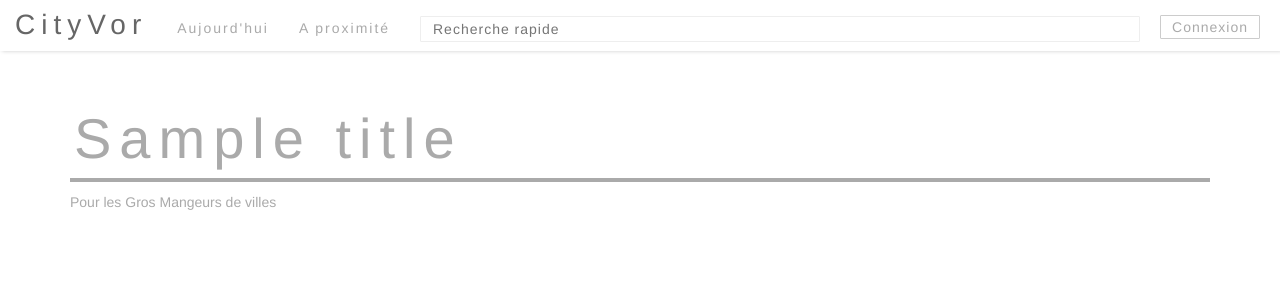
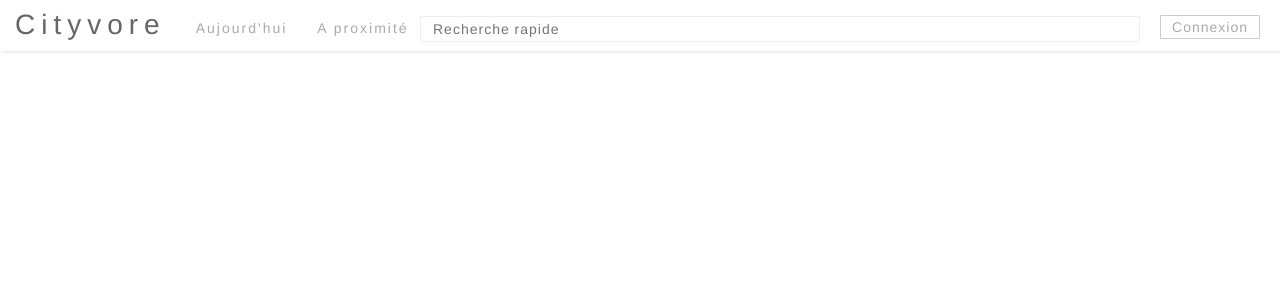
Before and after one commit to TruongHuuTien/Cityvore, a Node project: template views/index.ejs in a window 1280 px wide. Shown: the top 300 px of the page. Run offline with Node 20 templates, Linux system fonts and the light colour scheme; the template is opened without the code that fills it: most values are stand-ins (such as "Sample title", 1, 10 or a date in 2020).

Commit message:
0.0.1 - change the Name From CityVor to Cityvore

```diff
--- a/package.json
+++ b/package.json
@@ -1,9 +1,10 @@
 {
-  "name": "application-name",
+	"name": "Cityvore",
 	"version": "0.0.1",
 	"private": true,
 	"scripts": {
-    "start": "node ./bin/www"
+		"start": "node ./bin/www",
+		"test": "node debug ./bin/www"
 	},
 	"dependencies": {
 		"express": "~4.0.0",
--- a/views/block/header.ejs
+++ b/views/block/header.ejs
@@ -1,7 +1,7 @@
 <div id="page-header" class="navbar navbar-fixed-top" role="navigation">
 	<div class="container">
 		<div class="navbar-header">
-			<a class="navbar-brand" href="#">CityVor</a>
+			<a class="navbar-brand" href="#">Cityvore</a>
 		</div>
 		<div class="collapse navbar-collapse">
 			<ul class="nav navbar-nav">
--- a/views/index.ejs
+++ b/views/index.ejs
@@ -6,9 +6,11 @@
 </head>
 <body>
 	<%- include block/header.ejs %>
+<!--
 	<div id="page-content" class="container">
 		<h1><%= title %></h1>
 		<p>Pour les Gros Mangeurs de villes</p>
 	</div>
+-->
 </body>
 </html>
```
Lines whose indentation alone changed are shown as unchanged.
